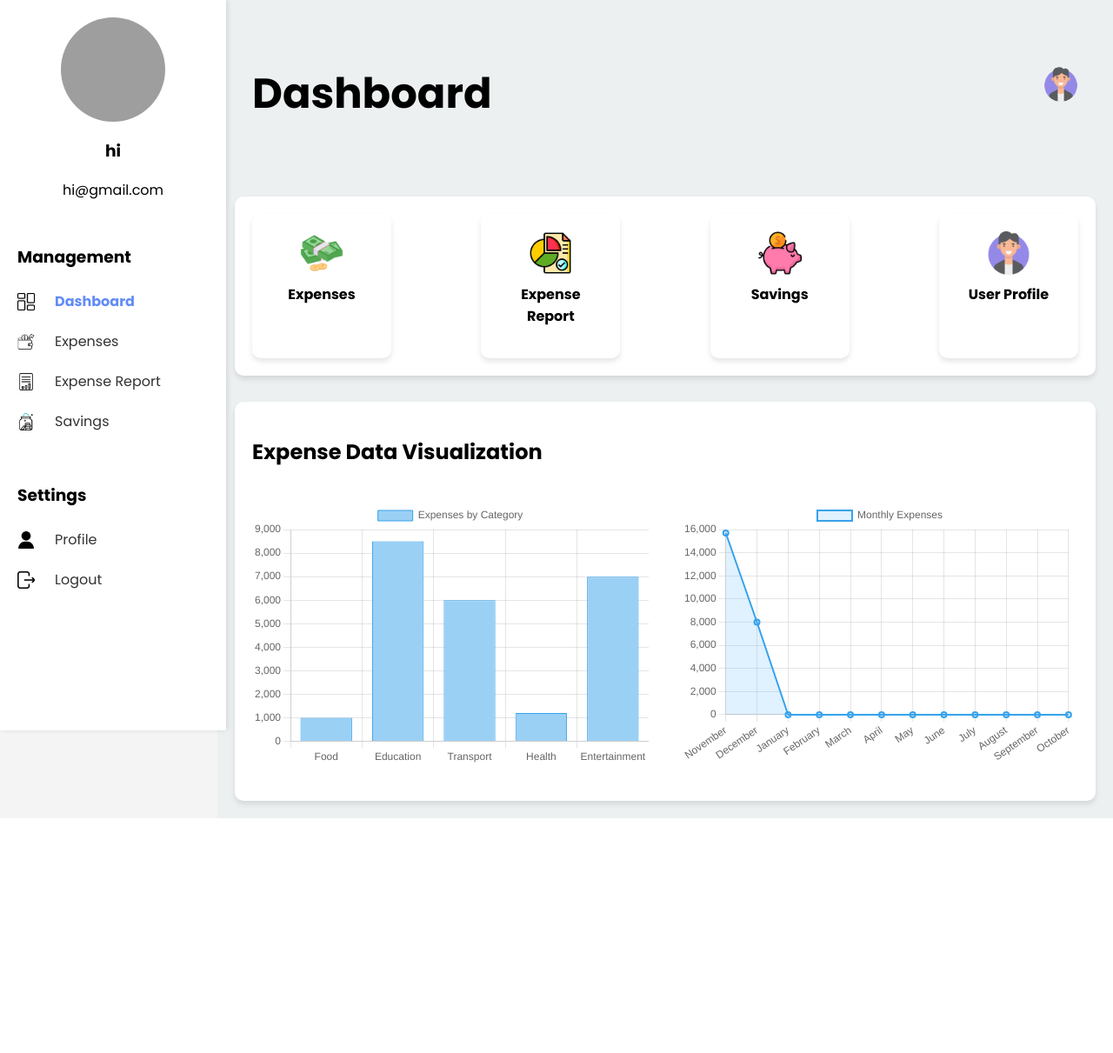
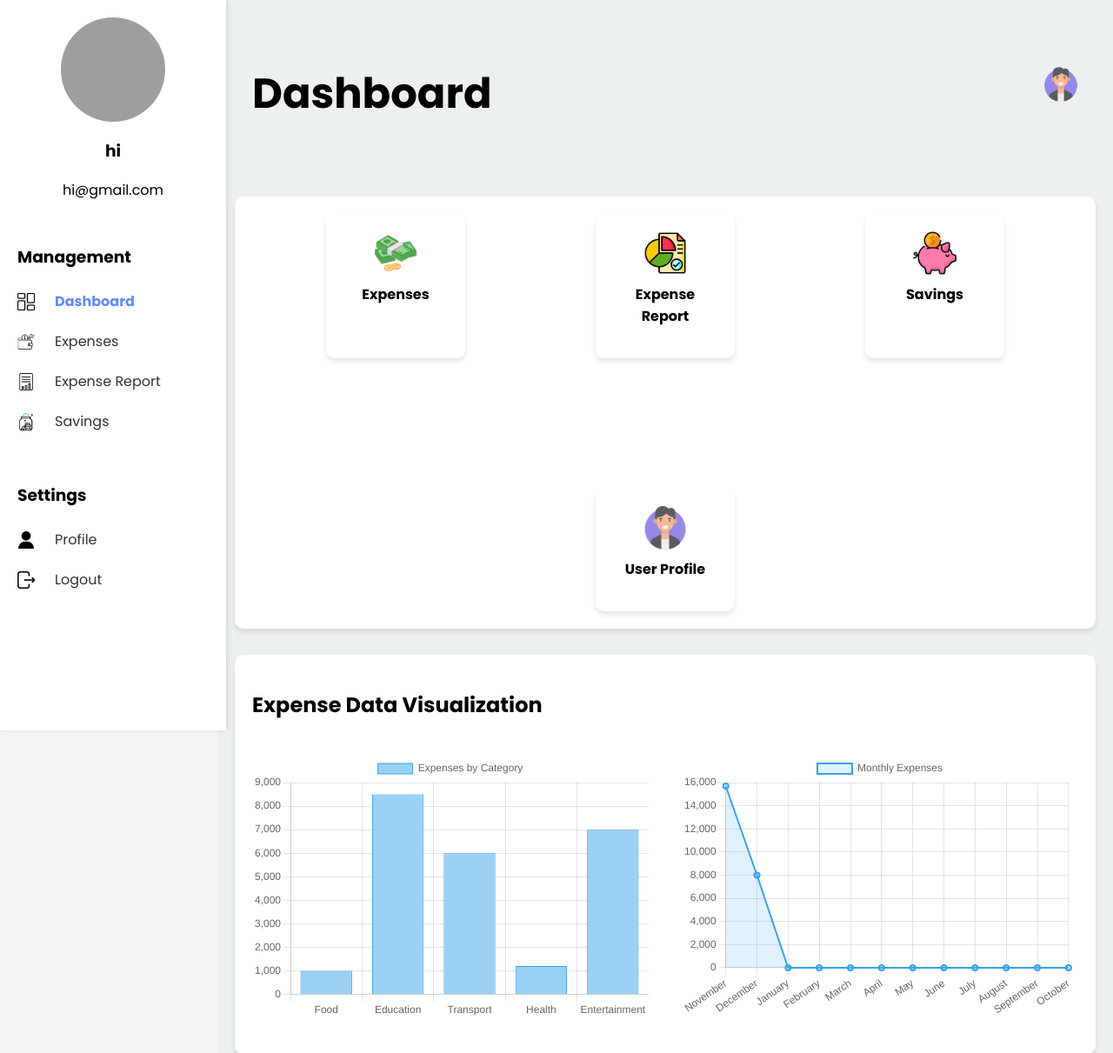
Before and after one commit to EmmanuelDedumo/StudentSaverManagementSystem, a Django app: page /dashboard/ in a window 1280 px wide. Shown: the top 1211 px of the page at 87% size. Before the commit the page ends 941 px from the top, so only its background shows below. Run offline with Django 5.2, Linux system fonts and the light colour scheme; a user stored in the database is signed in; data comes from the database, SQL or seed files in the repository; both versions use the stored data as it was after the commit; grey boxes are pictures that could not be loaded.

Commit message:
3.2commit

```diff
--- a/StudentExpenseSystem/ExpenseSystem/static/dashboard.css
+++ b/StudentExpenseSystem/ExpenseSystem/static/dashboard.css
@@ -44,9 +44,13 @@ a:active {
 }
 
 /* Action Buttons */
+
+
 .action-buttons {
     display: flex;
-    justify-content: space-between; /* Even spacing */
+    flex-wrap: wrap; /* Allow wrapping for smaller screens */
+    justify-content: center; /* Center the buttons */
+    gap: 150px; /* Set consistent spacing between buttons */
     margin-top: 20px;
 }
 
```
Also changed, not shown: StudentExpenseSystem/db.sqlite3.
